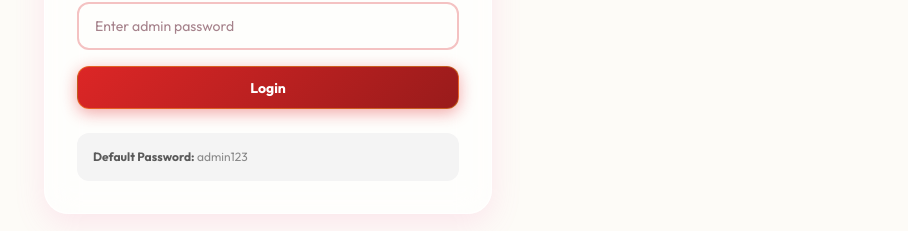
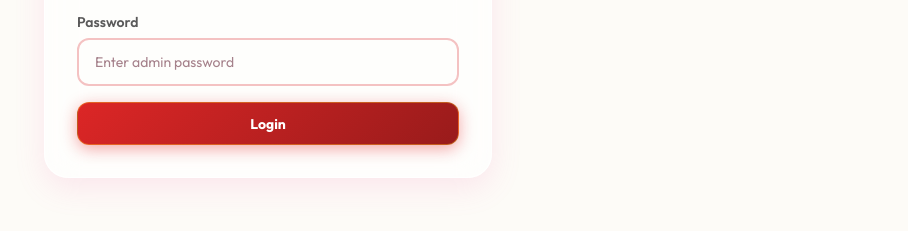
Before and after one commit to Shan0h/Nihongo-Language-Preview, a Next.js app: page /admin/login in a window 1280 px wide. Shown: the part 421-652 px from the top of the page, without its empty margins (372-1280 px from the left). Built offline with nearby package versions, Linux system fonts and the light colour scheme; no server answers; the database is empty.

Commit message:
sec(auth): update admin password to nihongo2026 and remove default password hint box

```diff
--- a/app/admin/login/page.tsx
+++ b/app/admin/login/page.tsx
@@ -11,8 +11,8 @@ export default function AdminLogin() {
 
   const handleLogin = (e: React.FormEvent) => {
     e.preventDefault();
-    // Simple password check - replace with your own
-    if (password === 'admin123') {
+    const validPassword = process.env.NEXT_PUBLIC_ADMIN_PASSWORD || 'nihongo2026';
+    if (password === validPassword) {
       localStorage.setItem('isAdmin', 'true');
       router.push('/admin');
     } else {
@@ -55,13 +55,6 @@ export default function AdminLogin() {
             Login
           </button>
         </form>
-
-        {/* Info */}
-        <div className="mt-6 p-4 bg-[#f4f4f4] rounded-xl">
-          <p className="text-xs text-[#8a8a8a]">
-            <strong className="text-[#5a5a5a]">Default Password:</strong> admin123
-          </p>
-        </div>
       </div>
     </div>
   );
```
Also changed, not shown: 1 other file (tests, documents, lock files or other folders).
